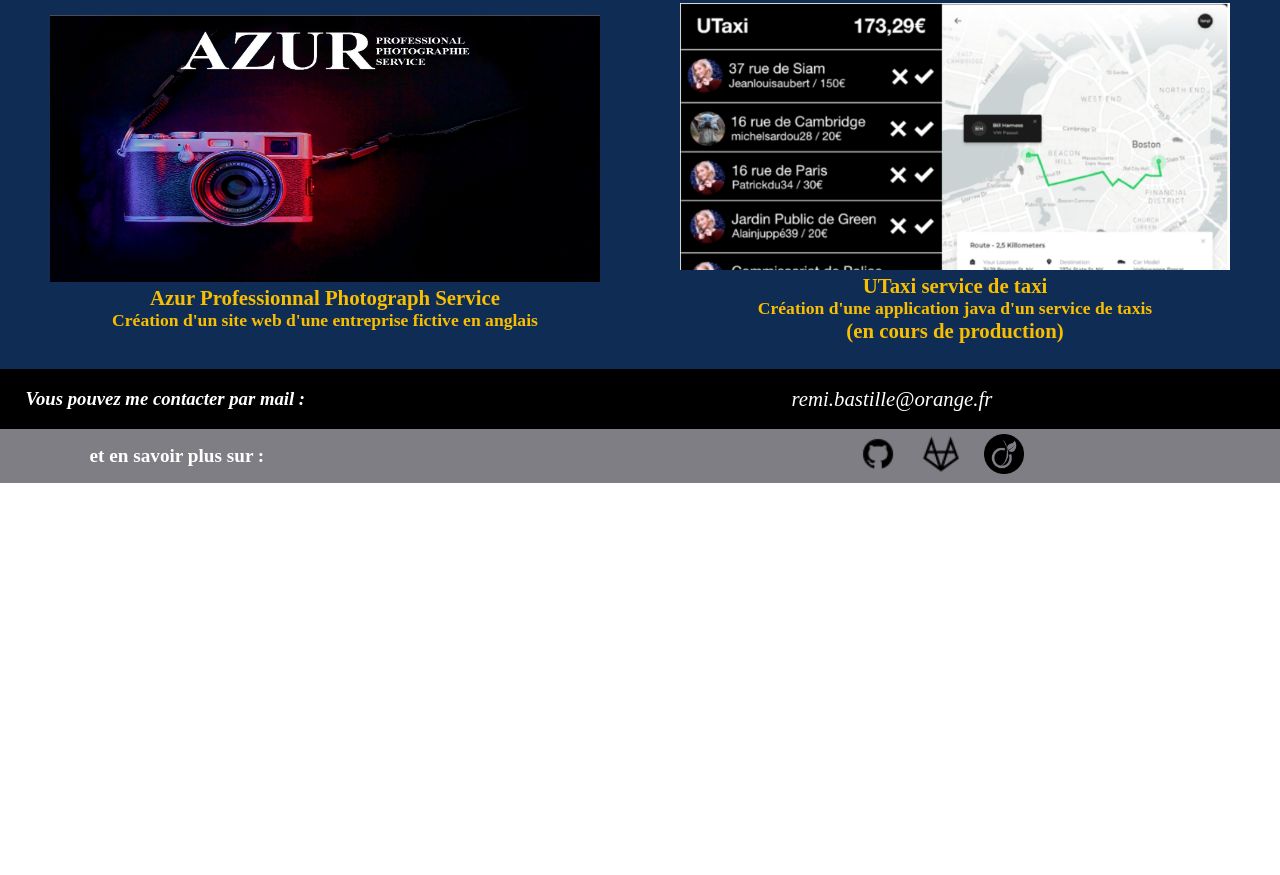
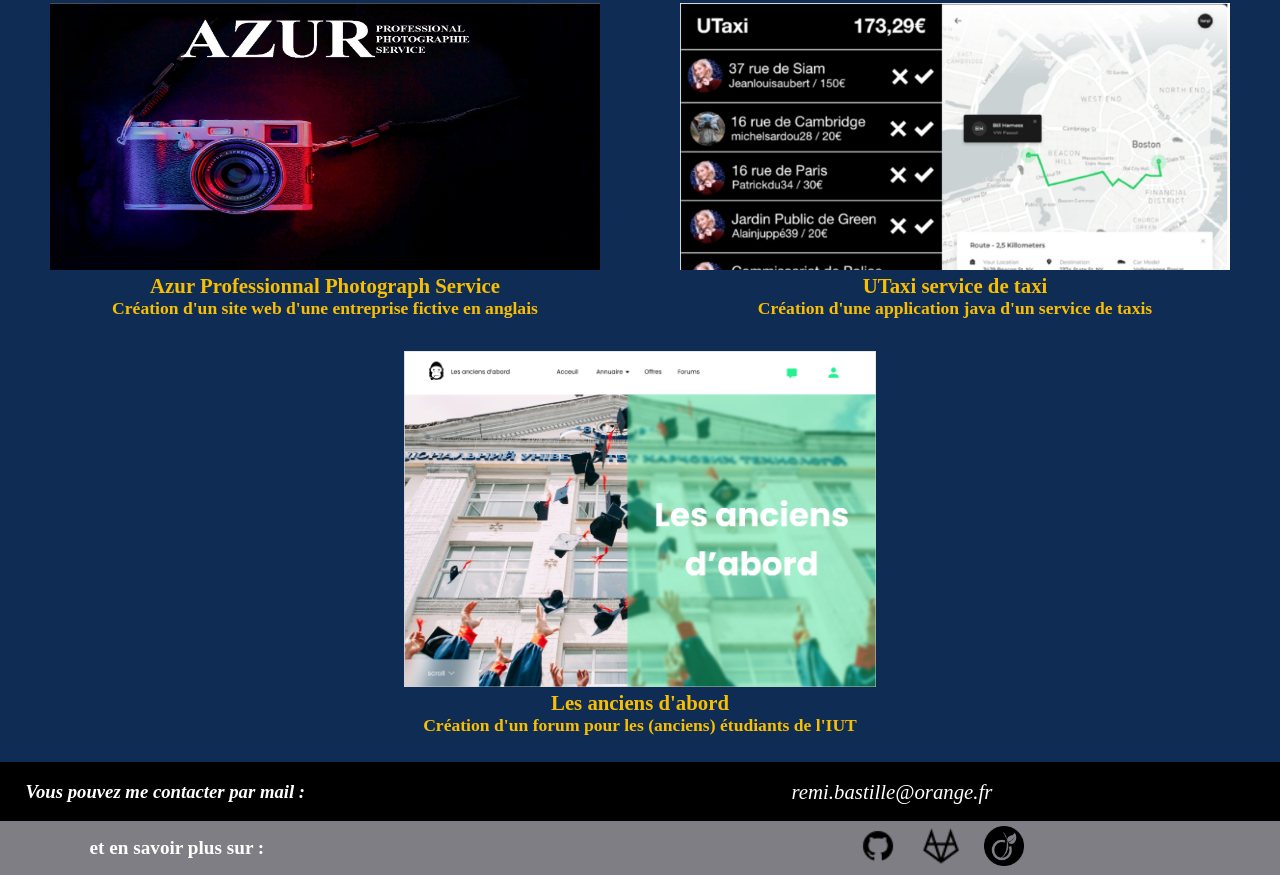
Before and after one commit to WelcomeToZhaun/Site-perso, a plain HTML site: page index.html in a window 1280 px wide. Shown: the part 1962-2837 px from the top of the page. Before the commit the page ends 2445 px from the top, so only its background shows below. Drawn offline with Linux system fonts and the light colour scheme.

Commit message:
mise a jour projets

```diff
--- a/index.html
+++ b/index.html
@@ -101,7 +101,16 @@
                         <img src="images/projet4.PNG" title="UTaxi service de taxi" alt="aperçu du service client maquettage" width="100%"/>
                         <a href="#projects">
                             <figcaption><h3>UTaxi service de taxi</h3></figcaption>
-                            <figcaption><h4>Création d'une application java d'un service de taxis</h4><h3 class="working"> (en cours de production)</h3></figcaption>
+                            <figcaption><h4>Création d'une application java d'un service de taxis</h4></figcaption>
+                        </a>
+                    </figure>
+                </div>
+                <div class="ligne3">
+                    <figure class="proj5">
+                        <img src="images/Projet2A.png" title="Les anciens d'abord" alt="Home page du site" width="40%"/>
+                        <a href="#projects">
+                            <figcaption><h3>Les anciens d'abord</h3></figcaption>
+                            <figcaption><h4>Création d'un forum pour les (anciens) étudiants de l'IUT</h4></figcaption>
                         </a>
                     </figure>
                 </div>
```
Also changed, not shown: images/Projet2A.PNG (added).
